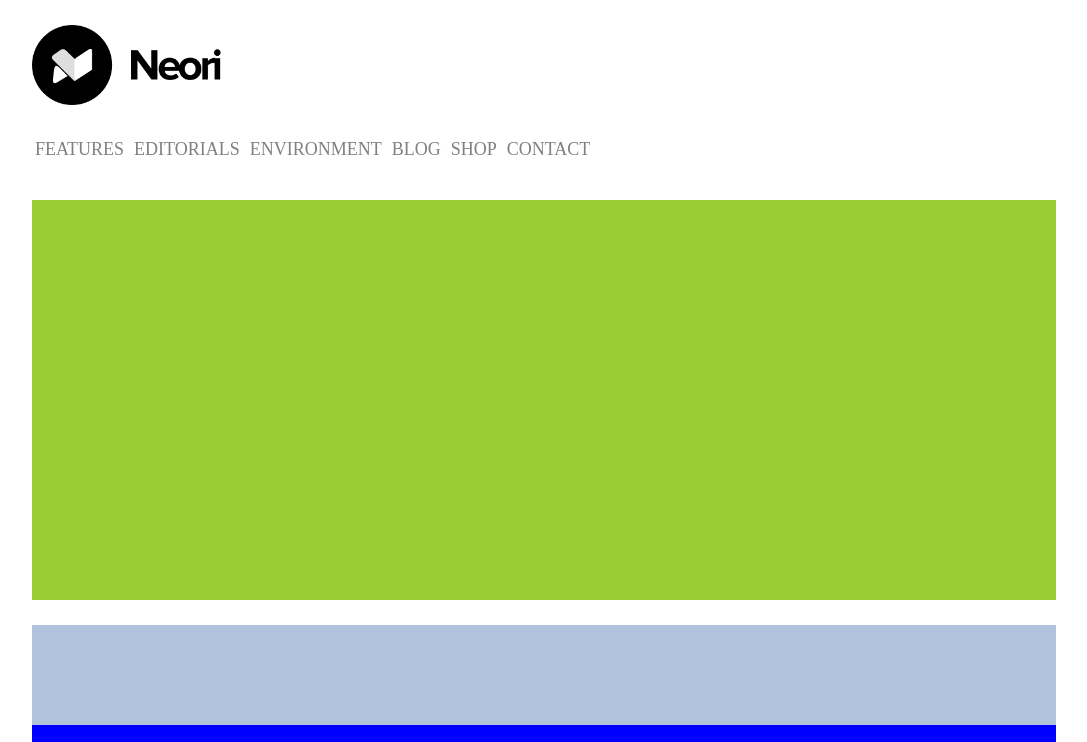
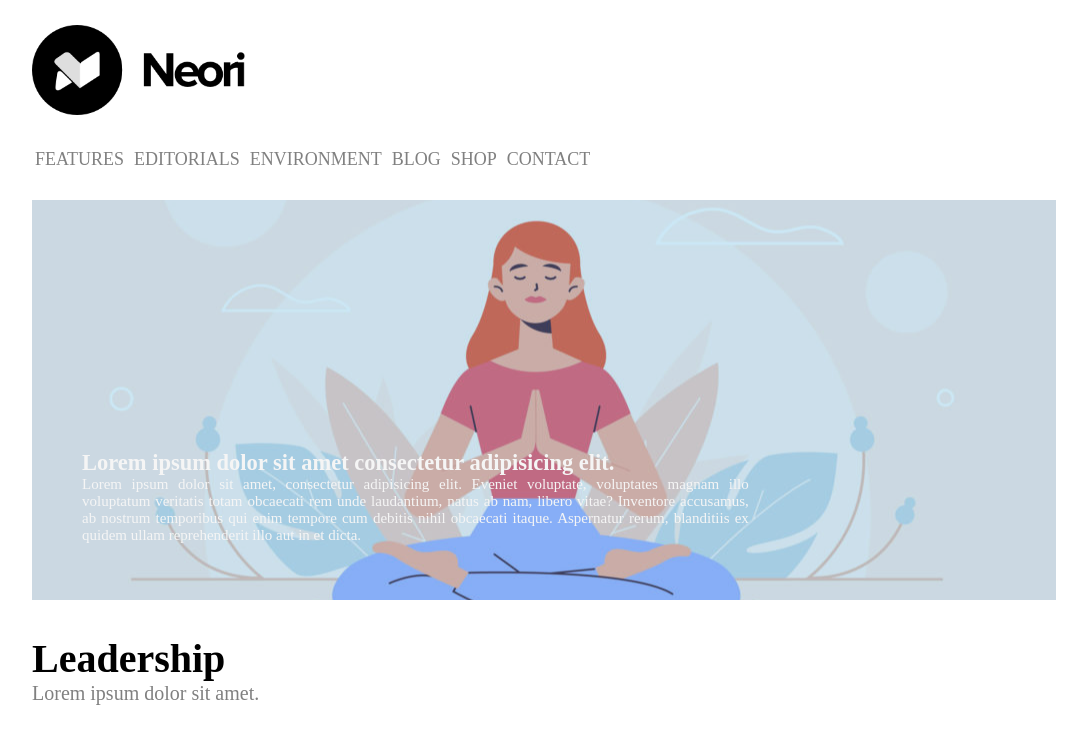
Before and after one commit to Edomak/htmlcss-wp, a plain HTML site: page index.html in a window 1280 px wide. Shown: the top 742 px of the page, without its empty margins (96-1183 px from the left). Drawn offline with Linux system fonts and the light colour scheme.

Commit message:
jumbotron e titolo

```diff
--- a/css/style.css
+++ b/css/style.css
@@ -28,8 +28,13 @@ header {
 }
 
 .logo img {
-    height: 80px;
+    height: 90px;
     margin-bottom: 30px;
+    border-radius: 20px;
+}
+
+.logo img:hover {
+    background-color: royalblue;
 }
 
 .list-inline > li{
@@ -46,21 +51,61 @@ header {
     font-size: 18px;
 }
 
+.list-inline a:hover {
+    cursor: pointer;
+    color: royalblue;
+}
+
 .jumbotron {
     height: 400px;
-    background-color: yellowgreen;
+    background-image: url(../img/banner.jpg);
+    background-size: cover;
+    background-position: center;
 }
+
+.text-inside {
+    width: 70%;
+    font-size: 15px;
+    color: whitesmoke;
+    padding-top: 250px;
+    padding-left: 50px;
+    text-align: justify;
+}
+
+.layover {
+    width: 100%;
+    height: 100%;
+    background-color: rgba(0, 140, 213, 0.2);
+}
+
+
 
 /* main */
 
 .container2.clearfix {
-    background-color: blue;
     margin-top: 25px;
 }
 
 .top {
     height: 100px;
-    background-color: lightsteelblue;
+}
+
+.title {
+    padding: 10px 0;
+}
+
+.black-text {
+    color: black;
+    font-size: 40px;
+}
+
+.gray-text {
+    color:gray;
+    font-size: 20px;
+}
+
+.left {
+
 }
 
 .left,
--- a/index.html
+++ b/index.html
@@ -26,14 +26,32 @@
                     </ul>
                 </nav>
             </header>
-            <div class="jumbotron"></div>
+            <!-- banner -->
+            <div class="jumbotron">
+                <div class="layover">
+                    <div class="text-inside">
+                        <h2>Lorem ipsum dolor sit amet consectetur adipisicing elit.</h2>
+                        <p>Lorem ipsum dolor sit amet, consectetur adipisicing elit. Eveniet voluptate, voluptates magnam illo voluptatum veritatis totam obcaecati rem unde laudantium, natus ab nam, libero vitae? Inventore accusamus, ab nostrum temporibus qui enim tempore cum debitis nihil obcaecati itaque. Aspernatur rerum, blanditiis ex quidem ullam reprehenderit illo aut in et dicta.</p>
+                    </div>
+                </div>
+            </div>
+             <!-- /banner -->
             <!-- /intestazione della pagina -->
 
             <!-- sezione principale -->
             <main>
                 <div class="container2 clearfix">
-                    <section class="top"></section>
-                    <section class="left"></section>
+                    <!-- sezione titolo -->
+                    <section class="top">
+                        <div class="title">
+                            <h2 class="black-text">Leadership</h2>
+                        <p class="gray-text">Lorem ipsum dolor sit amet.</p>
+                        </div>
+                        </section>
+                    <!-- /sezione titolo -->
+                    <section class="left">
+
+                    </section>
                     <section class="middle"></section>
                     <section class="right"></section>
                 </div>
```
